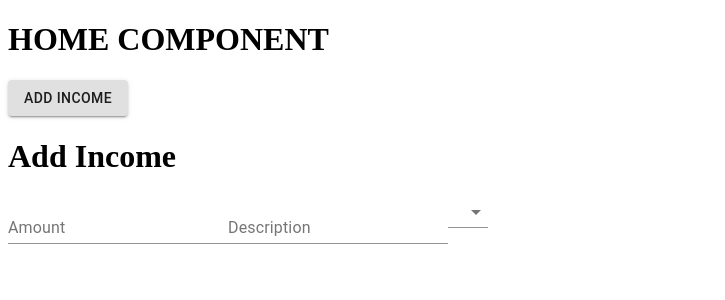
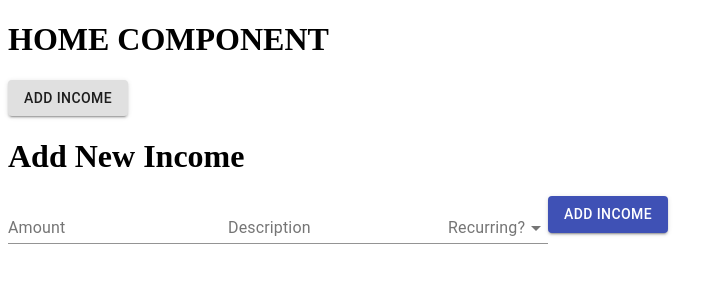
Before and after one commit to jordan-ashbacher/finance-tracker, a React (Create React App) app: page /#/home in a window 1280 px wide. Shown: the top 300 px of the page, without its empty margins (0-725 px from the left). Built offline with nearby package versions, Linux system fonts and the light colour scheme.

Commit message:
creates submit handler, stores newIncome values

```diff
--- a/src/components/IncomeForm/IncomeForm.jsx
+++ b/src/components/IncomeForm/IncomeForm.jsx
@@ -1,17 +1,28 @@
-import { useState } from 'react'
+import { useState, useEffect } from 'react'
 import { useHistory } from 'react-router-dom'
-import { withStyles } from '@material-ui/core/styles'
+import { makeStyles } from '@material-ui/core'
 import Select from '@material-ui/core/Select'
 import MenuItem from '@material-ui/core/MenuItem'
-import InputBase from '@material-ui/core/InputBase'
+import InputLabel from '@material-ui/core/InputLabel'
+import FormControl from '@material-ui/core/FormControl'
 import TextField from '@material-ui/core/TextField'
+import Button from '@material-ui/core/Button'
+
+
+const useStyles = makeStyles({
+    formControl: {
+        minWidth: 100
+    }
+})
 
 const IncomeForm = () => {
 
     const history = useHistory()
+    const classes = useStyles()
 
     const [newIncome, setNewIncome] = useState({
         amount: '',
+        description: '',
         recurring: '',
     })
 
@@ -21,12 +32,35 @@ const IncomeForm = () => {
         console.log(newIncome)
     }
 
+    const submitIncomeForm = (e) => {
+        e.preventDefault()
+        console.log(newIncome)
+        setNewIncome({
+            amount: '',
+            description: '',
+            recurring: '',
+        })
+    }
+
     return(
         <div>
-            <h1>Add Income</h1>
-            <form>
-                <TextField label="Amount"/>
-                <TextField label="Description"/>
+            <h1>Add New Income</h1>
+            <form onSubmit={submitIncomeForm}>
+
+                <TextField
+                    label="Amount"
+                    name="amount"
+                    value={newIncome.amount}
+                    onChange={handleFormChange}
+                />
+                <TextField
+                    label="Description"
+                    name="description"
+                    value={newIncome.description}
+                    onChange={handleFormChange}
+                />
+                <FormControl className={classes.formControl}>
+                    <InputLabel id="recurring-select=label">Recurring?</InputLabel>
                         <Select
                             labelId="recurring-select=label"
                             id="recurring-select"
@@ -37,6 +71,8 @@ const IncomeForm = () => {
                             <MenuItem value={'Yes'}>Yes</MenuItem>
                             <MenuItem value={'No'}>No</MenuItem>
                         </Select>
+                </FormControl>
+                <Button type="submit" variant="contained" color="primary">Add Income</Button>
             </form>
         </div>
 
```
Lines whose indentation alone changed are shown as unchanged.
